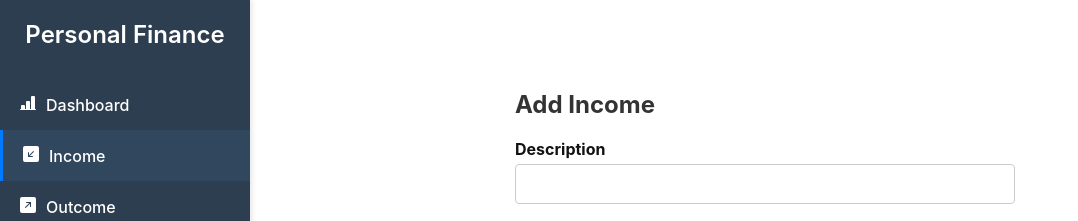
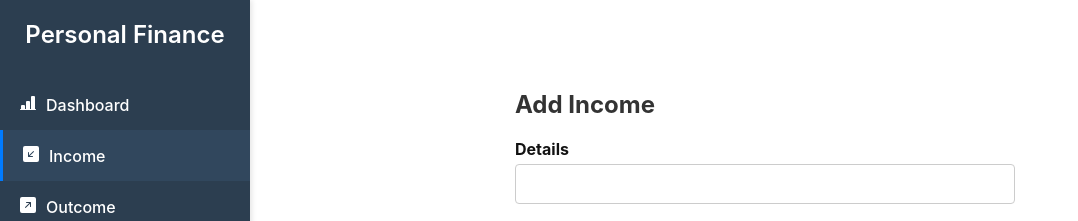
Before and after one commit to jesuspinar/personal-finance, an Angular app: page /income/add-income in a window 1280 px wide. Shown: the top 221 px of the page, without its empty margins (0-1078 px from the left). Built offline with nearby package versions, Linux system fonts and the light colour scheme.

Commit message:
Refactor description to details

```diff
--- a/src/app/income-form/income-form.component.html
+++ b/src/app/income-form/income-form.component.html
@@ -2,8 +2,8 @@
   <h2>{{ this.mode() === 'edit' ? 'Edit Income' : 'Add Income' }}</h2>
   <form [formGroup]="form" (ngSubmit)="onSubmit()">
     <div class="form-group">
-      <label for="description">Description</label>
-      <input type="text" id="description" formControlName="description" name="description" required>
+      <label for="details">Details</label>
+      <input type="text" id="details" formControlName="details" name="details" required>
     </div>
     <div class="form-group">
       <label for="amount">Amount</label>
--- a/src/app/income-form/income-form.component.ts
+++ b/src/app/income-form/income-form.component.ts
@@ -20,7 +20,7 @@ export class IncomeFormComponent implements OnInit {
   currentId: number | null = null;
 
   form = this.fb.group({
-    description: ['', [Validators.required]],
+    details: ['', [Validators.required]],
     amount: ['', [Validators.required, Validators.min(0)]],
     date: [new Date().toISOString().substring(0, 10), [Validators.required]]
   });
@@ -36,7 +36,7 @@ export class IncomeFormComponent implements OnInit {
         const income = await this.incomeService.getById(this.currentId);
         if (income) {
           this.form.patchValue({
-            description: income.description,
+            details: income.details,
             amount: income.amount.toString(),
             date: income.date
           });
--- a/src/app/income/income.component.html
+++ b/src/app/income/income.component.html
@@ -8,7 +8,7 @@
   <table>
     <thead>
       <tr>
-        <th>Description</th>
+        <th>Details</th>
         <th>Amount</th>
         <th>Date</th>
         <th>Actions</th>
@@ -17,7 +17,7 @@
     <tbody>
       @for (item of pagination.paginatedItems(); track $index) {
       <tr>
-        <td>{{ item.description }}</td>
+        <td>{{ item.details }}</td>
         <td>{{ item.amount }}</td>
         <td>{{ item.date }}</td>
         <td>
--- a/src/app/outcome-form/outcome-form.component.html
+++ b/src/app/outcome-form/outcome-form.component.html
@@ -2,8 +2,8 @@
   <h2>{{ this.mode() === 'edit' ? 'Edit Outcome' : 'Add Outcome' }}</h2>
   <form [formGroup]="form" (ngSubmit)="onSubmit()">
     <div class="form-group">
-      <label for="description">Description</label>
-      <input type="text" id="description" formControlName="description" name="description" required>
+      <label for="details">Details</label>
+      <input type="text" id="details" formControlName="details" name="details" required>
     </div>
     <div class="form-group">
       <label for="amount">Amount</label>
--- a/src/app/outcome-form/outcome-form.component.ts
+++ b/src/app/outcome-form/outcome-form.component.ts
@@ -20,7 +20,7 @@ export class OutcomeFormComponent implements OnInit {
   currentId: number | null = null;
 
   form = this.fb.group({
-    description: ['', [Validators.required]],
+    details: ['', [Validators.required]],
     amount: ['', [Validators.required, Validators.min(0)]],
     date: [new Date().toISOString().substring(0, 10), [Validators.required]]
   });
@@ -36,7 +36,7 @@ export class OutcomeFormComponent implements OnInit {
         const outcome = await this.outcomeService.getById(this.currentId);
         if (outcome) {
           this.form.patchValue({
-            description: outcome.description,
+            details: outcome.details,
             amount: outcome.amount.toString(),
             date: outcome.date
           });
--- a/src/app/outcome/outcome.component.html
+++ b/src/app/outcome/outcome.component.html
@@ -8,7 +8,7 @@
   <table>
     <thead>
       <tr>
-        <th>Description</th>
+        <th>Details</th>
         <th>Amount</th>
         <th>Date</th>
         <th>Actions</th>
@@ -17,7 +17,7 @@
     <tbody>
       @for (item of pagination.paginatedItems(); track $index) {
       <tr>
-        <td>{{ item.description }}</td>
+        <td>{{ item.details }}</td>
         <td>{{ item.amount }}</td>
         <td>{{ item.date }}</td>
         <td>
--- a/src/app/shared/models/income.model.ts
+++ b/src/app/shared/models/income.model.ts
@@ -1,6 +1,6 @@
 export interface Income {
   id?: number;
   amount: number;
-  description: string;
+  details: string;
   date: string;
 }
--- a/src/app/shared/models/outcome.model.ts
+++ b/src/app/shared/models/outcome.model.ts
@@ -1,6 +1,6 @@
 export interface Outcome {
   id?: number;
   amount: number;
-  description: string;
+  details: string;
   date: string;
 }
--- a/src/app/shared/services/offline-db.service.ts
+++ b/src/app/shared/services/offline-db.service.ts
@@ -12,8 +12,8 @@ export class OfflineDbService extends Dexie {
   constructor() {
     super('PersonalFinanceDB');
     this.version(1).stores({
-      incomes: '++id, description, date, amount',
-      outcomes: '++id, description, date, amount'
+      incomes: '++id, details, date, amount',
+      outcomes: '++id, details, date, amount'
     });
   }
 }
```
